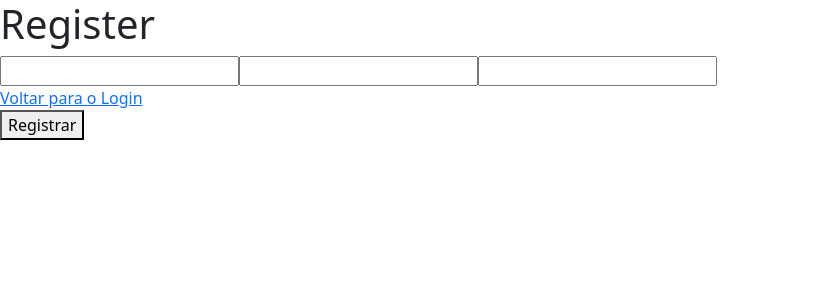
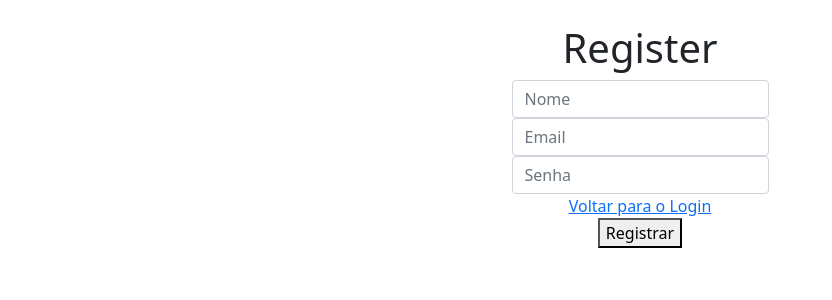
Before and after one commit to LailsonGabriel/tasks-frontend, a React (Create React App) app: page /register in a window 1280 px wide. Shown: the top 300 px of the page, without its empty margins (0-832 px from the left). Built offline with nearby package versions, Linux system fonts and the light colour scheme.

Commit message:
feat: styled with bootstrap

```diff
--- a/src/Components/Calendar/Index.jsx
+++ b/src/Components/Calendar/Index.jsx
@@ -3,7 +3,7 @@ import 'react-big-calendar/lib/css/react-big-calendar.css';
 import moment from 'moment';
 import 'moment/locale/pt-br';
 import { messages } from './configMessages';
-import NewTaskModal from '../NewTask/Index';
+import NewTaskModal from '../TaskCreateAndEdit/Index';
 import { useContext, useState } from 'react';
 import MyContext from '../../Context/MyContext';
 import UseEvents from '../../Hooks/useEvents';
@@ -18,7 +18,6 @@ function CalendarComponent() {
 
   const handleSelected = (event) => {
     setViewTask(true);
-    console.log(event);
     setTaskCurrent(event);
   };
 
--- a/src/Components/ViewTask/Index.jsx
+++ b/src/Components/ViewTask/Index.jsx
@@ -3,7 +3,7 @@ import Rodal from 'rodal';
 import 'rodal/lib/rodal.css';
 import MyContext from '../../Context/MyContext';
 import { deleteTask, updateTask } from '../../services/tasks';
-import CreateAndEdit from '../NewTask/CreateAndEdit';
+import CreateAndEdit from '../TaskCreateAndEdit/CreateAndEdit';
 import InputHandler from '../../utils/InputHandler';
 import ViewTask from './ViewTask';
 
--- a/src/Pages/Login/Index.jsx
+++ b/src/Pages/Login/Index.jsx
@@ -1,9 +1,9 @@
-import InputReusable from '../../Components/Input/Index';
 import InputHandler from '../../utils/InputHandler';
 import { Link } from 'react-router-dom';
 import { useState } from 'react';
 import { login as loginAuth } from '../../services/auth';
 import saveLocalStorage from '../../utils/saveLocalStorage';
+import { Form } from 'react-bootstrap';
 
 function LoginPage() {
   const [login, setLogin] = useState({ email: '', password: '' });
@@ -20,18 +20,20 @@ function LoginPage() {
   };
 
   return (
-    <div>
+    <div className='d-flex justify-content-md-center flex-column align-items-center mt-4'>
       <h1>Login</h1>
-      <div>
-        <InputReusable
+      <div fluid='auto'>
+        <Form.Control
           type='text'
           name='email'
           value={login.email}
+          placeholder='Email'
           onChange={handleLogin}
         />
-        <InputReusable
+        <Form.Control
           type='password'
           name='password'
+          placeholder='Senha'
           value={login.password}
           onChange={handleLogin}
         />
--- a/src/Pages/Register/Index.jsx
+++ b/src/Pages/Register/Index.jsx
@@ -1,9 +1,9 @@
 import { useState } from 'react';
-import InputReusable from '../../Components/Input/Index';
 import InputHandler from '../../utils/InputHandler';
 import { register as registerAuth } from '../../services/auth';
 import { Link } from 'react-router-dom';
 import saveLocalStorage from '../../utils/saveLocalStorage';
+import { Form } from 'react-bootstrap';
 
 function RegisterPage() {
   const [register, setRegister] = useState({
@@ -24,24 +24,27 @@ function RegisterPage() {
   };
 
   return (
-    <div>
+    <div className='d-flex justify-content-md-center flex-column align-items-center mt-4'>
       <h1>Register</h1>
-      <div>
-        <InputReusable
+      <div className='d-flex flex-column'>
+        <Form.Control
           name='name'
           type='text'
           value={register.name}
+          placeholder='Nome'
           onChange={handleRegister}
         />
-        <InputReusable
+        <Form.Control
           name='email'
           type='text'
+          placeholder='Email'
           value={register.email}
           onChange={handleRegister}
         />
-        <InputReusable
+        <Form.Control
           name='password'
           type='text'
+          placeholder='Senha'
           value={register.password}
           onChange={handleRegister}
         />
```
Also changed, not shown: src/Components/TaskCreateAndEdit/CreateAndEdit.jsx (renamed from src/Components/NewTask/CreateAndEdit.jsx), src/Components/TaskCreateAndEdit/Index.jsx (renamed from src/Components/NewTask/Index.jsx).
